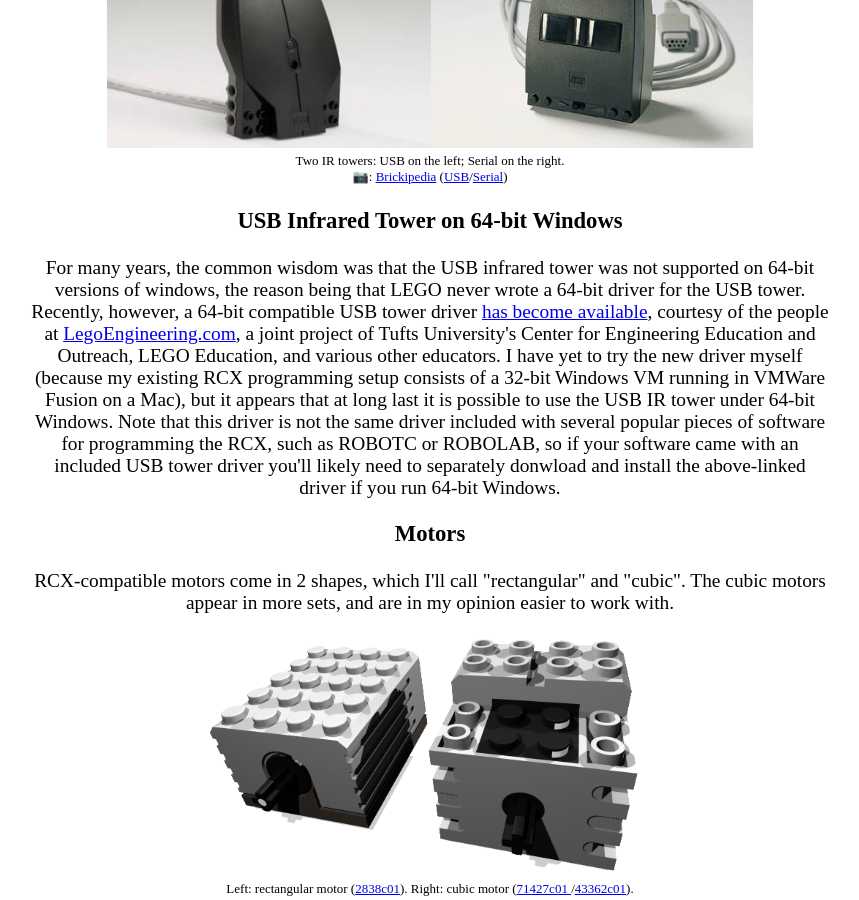
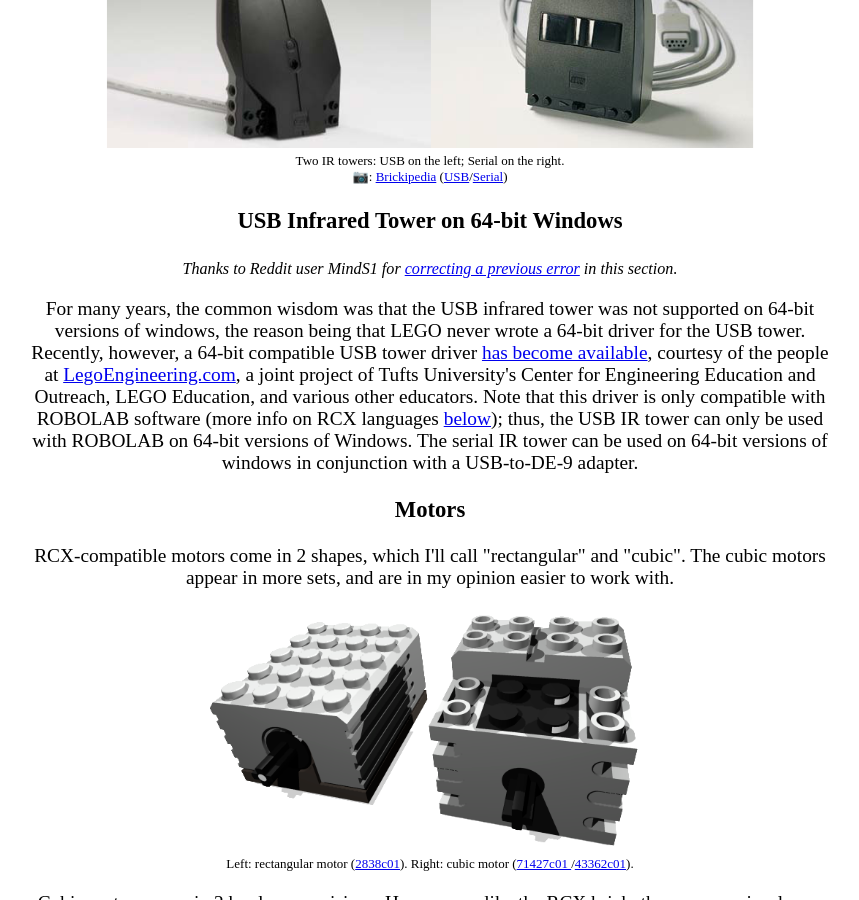
Before and after one commit to johnholbrook/dhmmjoph.github.io, a Jekyll site: the page built from _posts/2017-05-03-RCX_guide.html, in a window 1280 px wide and 900 px high, scrolled down 1886 px. Shown: the whole window, without its empty margins (210-1069 px from the left). Built offline with Jekyll 4.4.1, drawn with Linux system fonts in a browser that asks for light colours; some of the changed text lies outside the part shown.

Commit message:
correct errors about 64-bit Windows USB IR tower support

```diff
--- a/_posts/2017-05-03-RCX_guide.html
+++ b/_posts/2017-05-03-RCX_guide.html
@@ -96,18 +96,19 @@ imgurl: /img/rcx_guide/cover.png
 	</figure>
 </p>
 <h3 id="ir_tower_x64">USB Infrared Tower on 64-bit Windows</h3>
+<em><small>Thanks to Reddit user MindS1 for
+	<a href="https://www.reddit.com/r/mindstorms/comments/6h19wn/thought_yall_might_like_to_read_an_article_i/diwdgkg/">
+		correcting a previous error</a> in this section.</small></em>
 <p>
 	For many years, the common wisdom was that the USB infrared tower was not supported on 64-bit versions of
 	windows, the reason being that LEGO never wrote a 64-bit driver for the USB tower. Recently, however, a
 	64-bit compatible USB tower driver <a href="http://www.legoengineering.com/rcx-usb-tower-support/">
 	has become available</a>, courtesy of the people at <a href="http://www.legoengineering.com/">
 	LegoEngineering.com</a>, a joint project of Tufts University's Center for Engineering Education and
-	Outreach, LEGO Education, and various other educators. I have yet to try the new driver myself (because
-	my existing RCX programming setup consists of a 32-bit Windows VM running in VMWare Fusion on a Mac),
-	but it appears that at long last it is possible to use the USB IR tower under 64-bit Windows. Note that
-	this driver is not the same driver included with several popular pieces of software for programming the
-	RCX, such as ROBOTC or ROBOLAB, so if your software came with an included USB tower driver you'll likely
-	need to separately donwload and install the above-linked driver if you run 64-bit Windows.
+	Outreach, LEGO Education, and various other educators. Note that this driver is only compatible with
+	ROBOLAB software (more info on RCX languages <a href="#program">below</a>); thus, the USB IR tower can
+	only be used with ROBOLAB on 64-bit versions of Windows. The serial IR tower can be used on 64-bit versions
+	of windows in conjunction with a USB-to-DE-9 adapter.
 </p>
 <h3 id="motors">Motors</h3>
 <p>
@@ -363,8 +364,8 @@ imgurl: /img/rcx_guide/cover.png
 <h3 id="windows">Windows</h3>
 <p>
 	In my experience, programming an RCX brick is most easily done from a computer running Windows. Several
-	languages are available. If you plan to use the USB IR tower and a 64-bit version of Windows, you'll need
-	to install a quasi-third-party driver; <a href="#ir_tower_x64">see above</a> for more info.
+	languages are available. On 64-bit versions of Windows, the USB IR tower can only be used by ROBOLAB;
+	<a href="#ir_tower_x64">see above</a> for more info.
 </p>
 <p>
 	<b>ROBOLAB</b> is the best of a couple of pieces of software officially distributed by LEGO for programming
```
Also changed, not shown: 1 other file.
